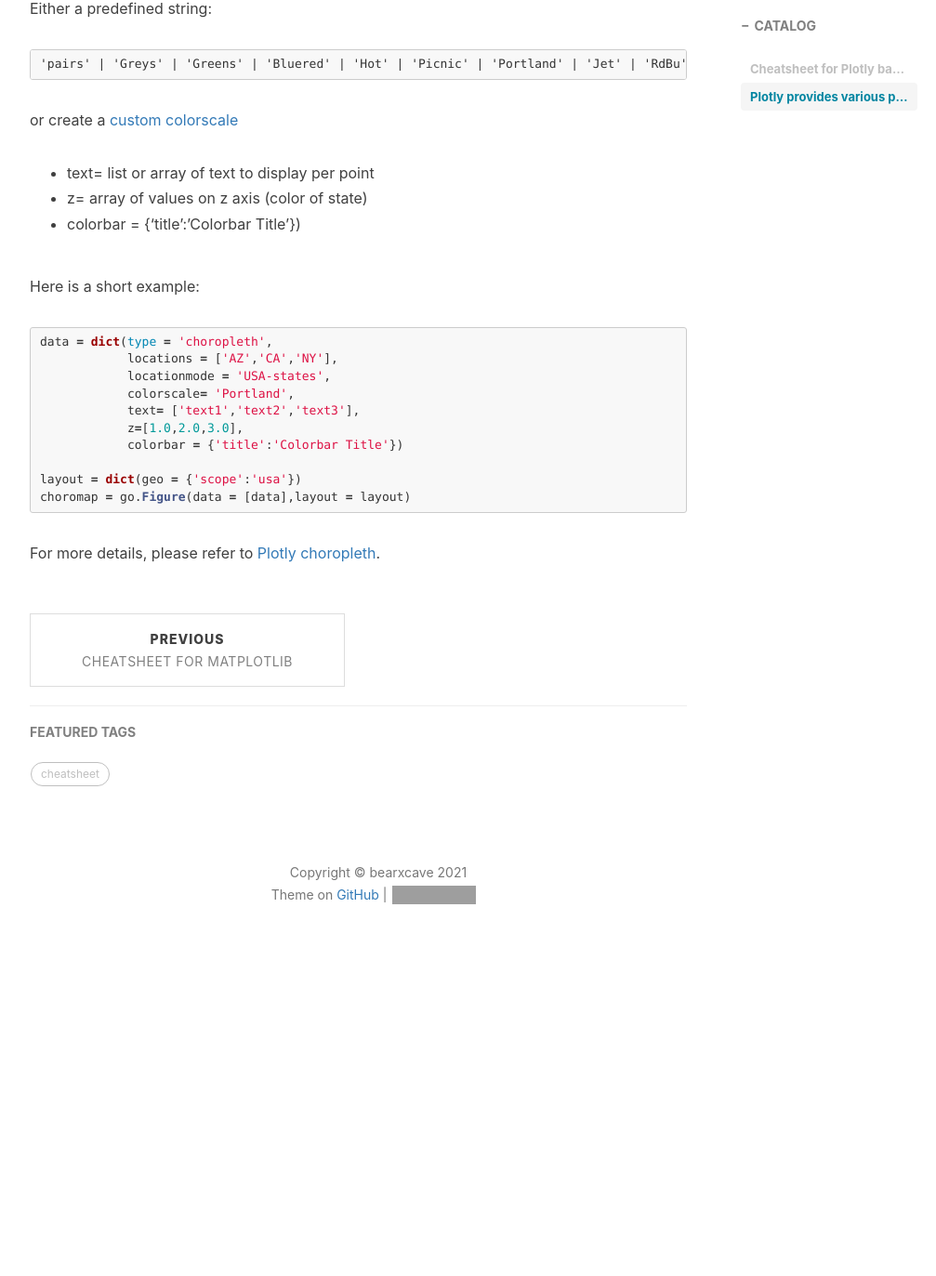
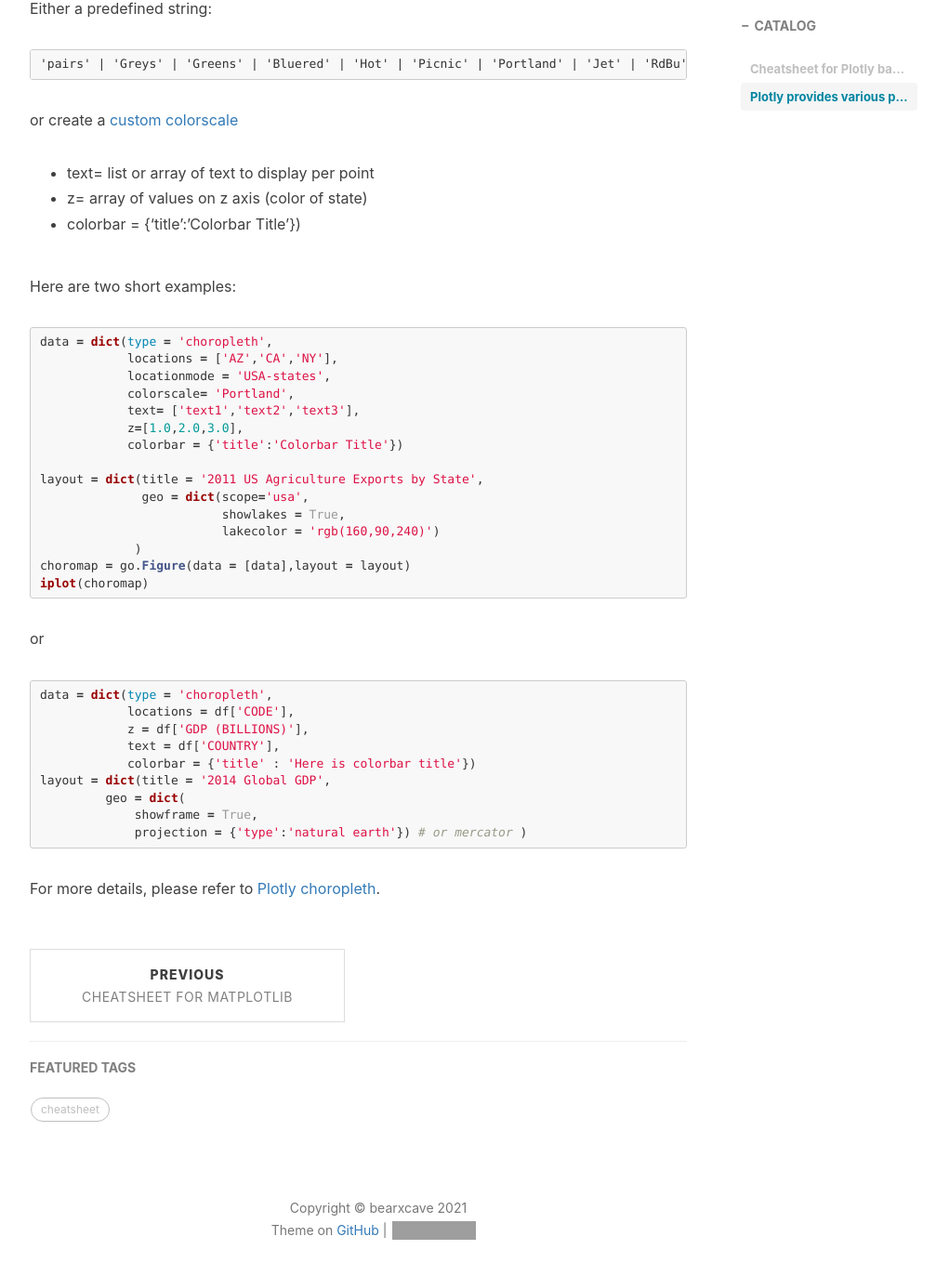
Before and after one commit to Bearxcave/Bearxcave.github.io, a Jekyll site: the page built from _posts/2021-03-02-cheatsheet-plotly.md, in a window 1280 px wide and 1400 px high, scrolled down 1984 px. Shown: the top 1373 px of the window at 93% size, without its empty margins (233-1240 px from the left). Built offline with Jekyll 4.4.1, drawn with Linux system fonts in a browser that asks for light colours; nearby versions of some CDN libraries; comment, search, counter and statistics services are not loaded; before the commit the page ends 3023 px from its top, so only the background shows below that; grey boxes are pictures that could not be loaded.

Commit message:
Update 2021-03-02-cheatsheet-plotly.md

````diff
--- a/_posts/2021-03-02-cheatsheet-plotly.md
+++ b/_posts/2021-03-02-cheatsheet-plotly.md
@@ -74,7 +74,7 @@ or create a [custom colorscale](https://plot.ly/python/heatmap-and-contour-color
 * z= array of values on z axis (color of state)
 * colorbar = {'title':'Colorbar Title'})
 
-Here is a short example:
+Here are two short examples:
 ```python
 data = dict(type = 'choropleth',
             locations = ['AZ','CA','NY'],
@@ -84,8 +84,26 @@ data = dict(type = 'choropleth',
             z=[1.0,2.0,3.0],
             colorbar = {'title':'Colorbar Title'})
 
-layout = dict(geo = {'scope':'usa'})
+layout = dict(title = '2011 US Agriculture Exports by State',
+              geo = dict(scope='usa',
+                         showlakes = True,
+                         lakecolor = 'rgb(160,90,240)')
+             )
 choromap = go.Figure(data = [data],layout = layout)
+iplot(choromap)
+```
+or
+```python
+data = dict(type = 'choropleth',
+            locations = df['CODE'],
+            z = df['GDP (BILLIONS)'],
+            text = df['COUNTRY'],
+            colorbar = {'title' : 'Here is colorbar title'})
+layout = dict(title = '2014 Global GDP',
+         geo = dict(
+             showframe = True,
+             projection = {'type':'natural earth'}) # or mercator
+)
 ```
 
 For more details, please refer to [Plotly choropleth](https://plotly.com/python/reference/#choropleth).
````
